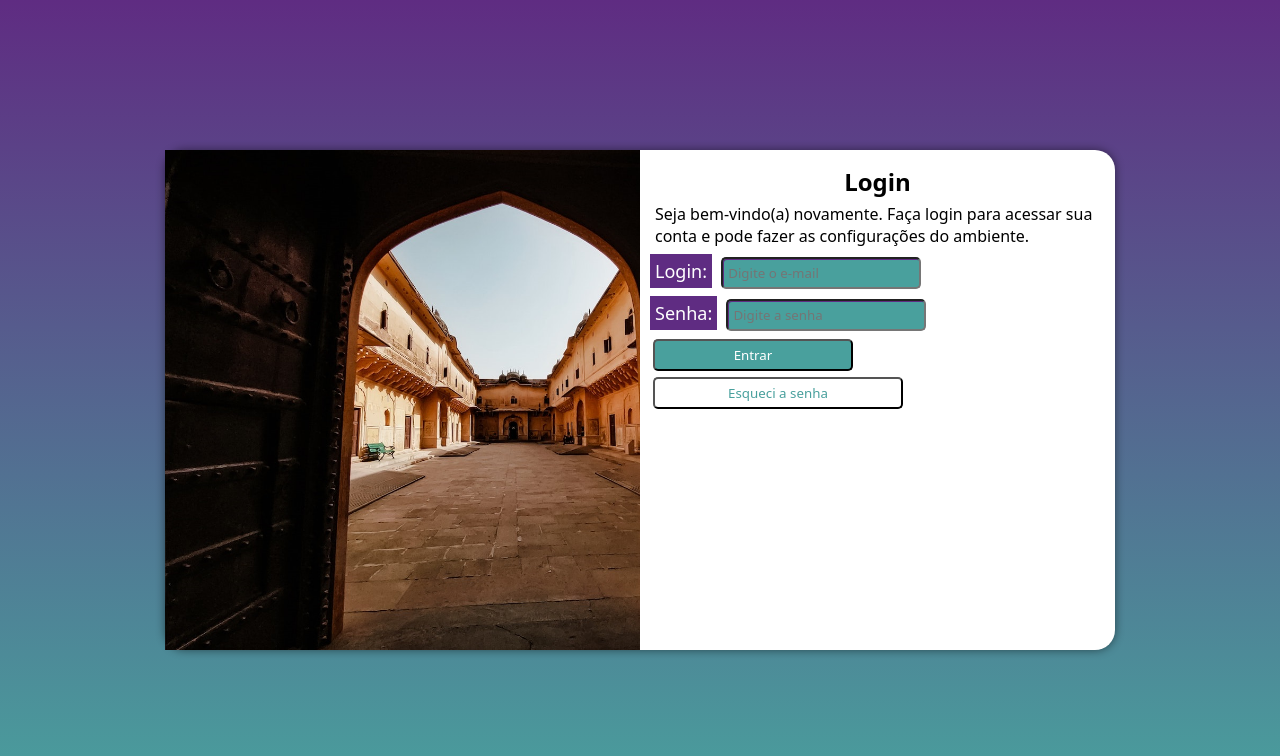
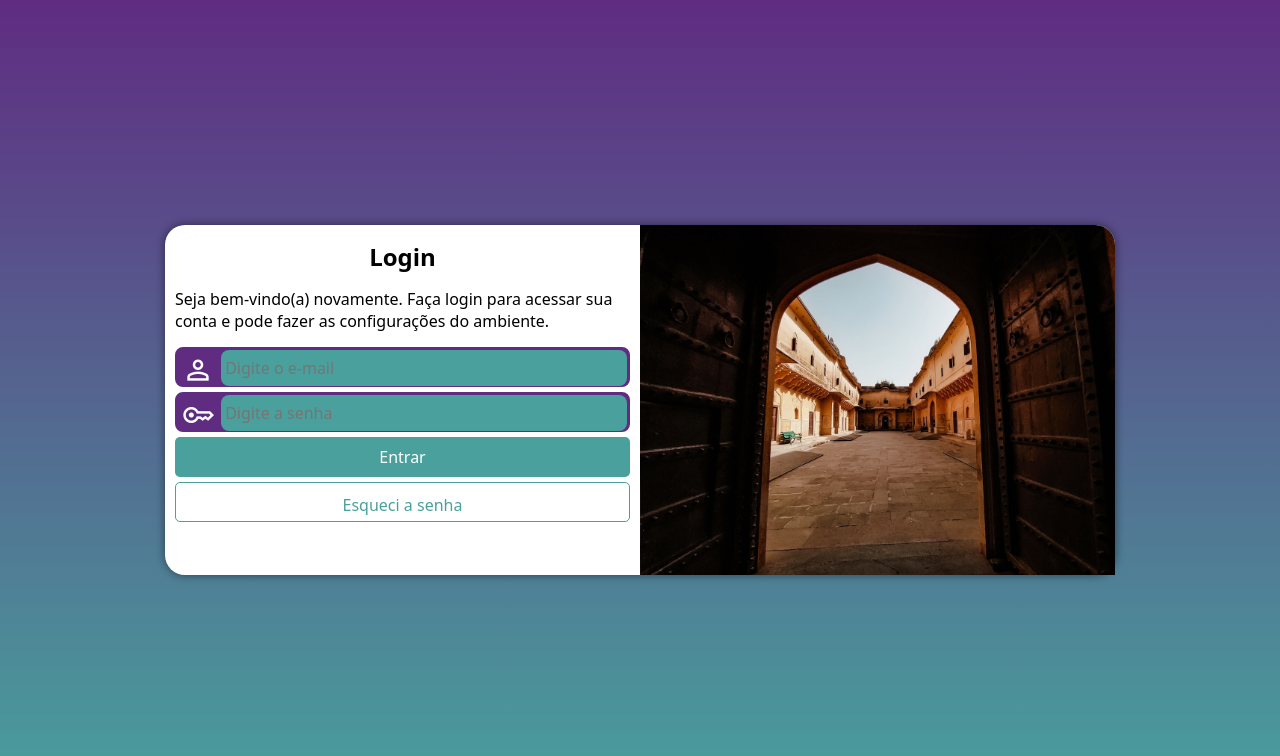
Before and after one commit to W-Wag/projeto-login, a plain HTML site: page index.html in a window 1280 px wide. Drawn offline with nearby package versions, Linux system fonts and the light colour scheme.

Commit message:
atualizando os estilos

```diff
--- a/Estilos/mediaQuery.css
+++ b/Estilos/mediaQuery.css
@@ -5,6 +5,7 @@
     }
     section#login {
         width: 80vw;
+        height: 280px;
     }
 
     section#login > div#imagem {
@@ -12,6 +13,7 @@
         width: 30%;
         height: 100%;
         background-position: center center;
+        border-top-right-radius: 0px;
     }
     #login > #formulario{
         float: right;
@@ -28,17 +30,23 @@
 
     section#login {
         width: 950px;
+        height: 350px;
     }
 
     section#login > div#imagem {
-        float: left;
+        float: right;
         width: 50%;
         height: 100%;
+        border-top-left-radius: 0px;
 
     }
     #login > #formulario{
-        float: right;
+        float: left;
         width: 50%;
+    }
+    p{
+        font-size: 1em;
+        margin: 15px 0px;
     }
 
 }
--- a/Estilos/styles.css
+++ b/Estilos/styles.css
@@ -35,14 +35,15 @@ section#login{
     position: absolute;
     top: 50%;
     left: 50%;
-    transform: translate(-50%, -50%);
+
 
     background-color: white;
     width: 250px;
-    height: 500px;
+    height: 530px;
     border-radius: 20px;
     box-shadow: 0px 0px 10px rgba(0, 0, 0, 0.496);
 
+    transform: translate(-50%, -50%);
     transition: width .3s, height .3s;
     transition-timing-function: ease;
 
@@ -53,7 +54,8 @@ section#login > div#imagem{
 
     background: #5f2c82 url(../Imagens/pexels-rahul-pandit-14477034\ \(1\).jpg) no-repeat;
     background-size: cover;
-
+    border-top-left-radius: 20px;
+    border-top-right-radius: 20px;
 
 
     overflow: hidden;
@@ -78,44 +80,76 @@ h1{
     margin: 5px;
 }
 
-label{
-    background-color: #5f2c82;
-    color: white;
-    font-size: large;
-    padding: 5px;
-}
 p{
     margin: 5px;
+    font-size: 0.8em;
+}
+
+
+
+form > div.campo{
+    background-color: var(--color-lilas);
+    border: 2px solid var(--color-lilas);
+    display: block;
+    width: 100%;
+    height: 40px;
+    border-radius: 8px;
+    margin: 5px 0px;
+}
+
+div.campo > label{
+    display: none;
+}
+
+div.campo > span{
+    color: white;
+    font-size: 2em;
+
+    width: 40px;
+    padding: 5px;
 }
 
 input{
-    margin: 5px;
-    padding: 5px;
-    width: 200px;
-    border-radius: 5px;
+    width: calc(100% - 45px);
+    height: 100%;
+    border-radius: 8px;
+    padding: 4px;
+    font-size: 1em;
+    background-color: var(--color-green);
+    border: 0px;
+    transform: translateY(-12px);
+}
 
-    background-color: var(--color-green);
-    box-shadow: 1px 1px inset var(--color-lilas);
+input:focus-within{
+    background-color: white;
 }
 
 #entrar{
-    margin: 3px;
+    display: block;
+    font-size: 1em;
     padding: 5px;
-    width: 200px;
+    width: 100%;
+    height: 40px;
     background-color: var(--color-green);
     color: white;
+    border: none;
     border-radius: 5px;
+    cursor: pointer;
 }
 #entrar:hover{
     background-color: #5dcbc8;
 }
 #esqueci{
-    margin: 3px;
-    margin-bottom: 20px;
-    padding: 5px;
-    width: 250px;
+    display: block;
+    text-align: center;
+    font-size: 1em;
+    padding-top: 5px;
+    margin-top: 5px;
+    width: 100%;
+    height: 40px;
     background-color: white;
     color: var(--color-green);
+    border: 1px solid var(--color-green);
     border-radius: 5px;
 }
 #esqueci:hover{
--- a/index.html
+++ b/index.html
@@ -7,6 +7,7 @@
     <title>Projeto Login</title>
     <link rel="stylesheet" href="Estilos/styles.css">
     <link rel="stylesheet" href="Estilos/mediaQuery.css">
+    <link rel="stylesheet" href="https://fonts.googleapis.com/css2?family=Material+Symbols+Outlined:opsz,wght,FILL,GRAD@48,400,0,0" />
 </head>
 <body>
     <main>
@@ -18,12 +19,26 @@
             <div id="formulario">
                 <h1>Login</h1>
                 <p>Seja bem-vindo(a) novamente. Faça login para acessar sua conta e pode fazer as configurações do ambiente.</p>
-                <form action="" method="post">
-                    <label for="iemail">Login:</label>
-                    <input id="iemail" type="email" required placeholder="Digite o e-mail"><br/>
-                    <label for="isenha">Senha:</label>
-                    <input type="password" name="senha" id="isenha" required minlength="8" placeholder="Digite a senha"> <br/>
-                    <button id="entrar" type="submit">Entrar</button> <br/>
+                <form action="" method="post" autocomplete="on">
+                    <div class="campo">
+
+                        <span class="material-symbols-outlined">
+                            person
+                            </span>
+
+                        <input id="iemail" type="email" required placeholder="Digite o e-mail" autocomplete="email">
+                        <label for="iemail">Login:</label>
+                    </div>
+                    <div class="campo">
+
+                        <span class="material-symbols-outlined">
+                            key
+                            </span>
+
+                        <input type="password" name="senha" id="isenha" required minlength="8" placeholder="Digite a senha" autocomplete="current-password">
+                        <label for="isenha">Senha:</label>
+                    </div>
+                    <button id="entrar" type="submit">Entrar</button>
                     <button id="esqueci">Esqueci a senha</button>
                 </form>
             </div>
```
